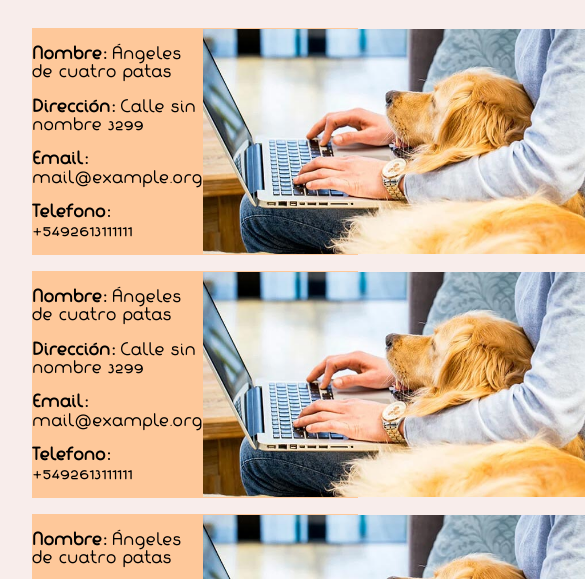
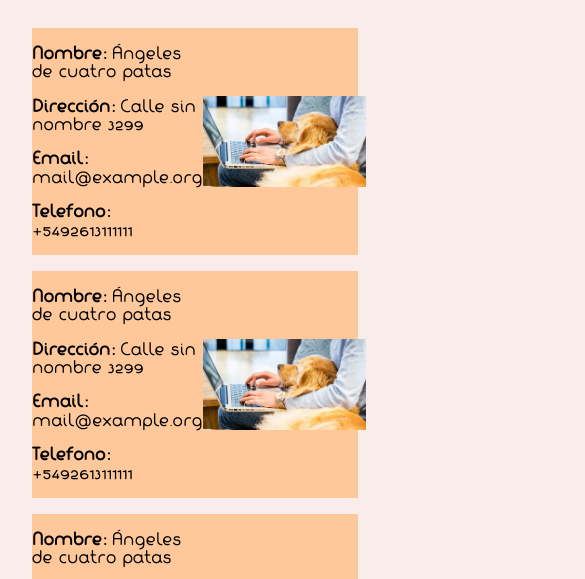
Before and after one commit to nic0nn/ch-final-project, a plain HTML site: page pages/associates.html in a window 390 px wide. Shown: the part 213-792 px from the top of the page, 585 px wide, since content can reach past the window. Drawn offline with nearby package versions, Linux system fonts and the light colour scheme; files whose address does not match are found by name.

Commit message:
responsive image

```diff
--- a/assets/styles.css
+++ b/assets/styles.css
@@ -326,7 +326,9 @@ body {
 }
 
 #associates .associate-item img {
-  width: 400px;
+  width: 50%;
+  height: auto;
+  object-fit: cover;
 }
 
 /* --- About us --- */
```
